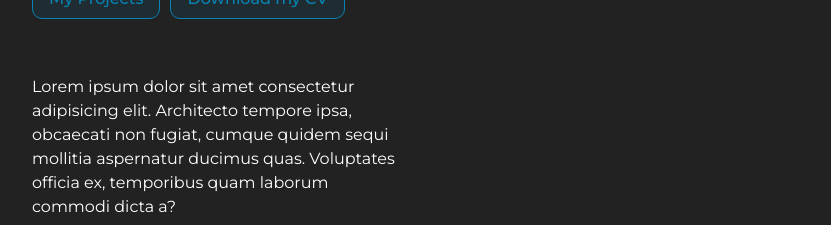
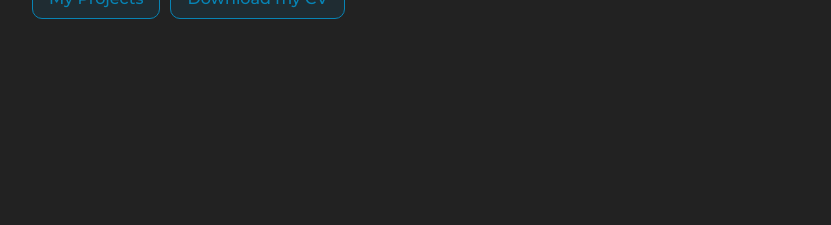
Before and after one commit to simoncriado/SC-portfolio-gatsby, a Gatsby site: page / in a window 1280 px wide. Shown: the part 485-710 px from the top of the page, without its empty margins (224-1055 px from the left). Built offline with nearby package versions, Linux system fonts and the light colour scheme; Gatsby itself is replaced by a stand-in of ours.

Commit message:
removing test p

```diff
--- a/src/pages/index.js
+++ b/src/pages/index.js
@@ -52,12 +52,6 @@ export default function Home({ data }) {
           image={data.file.childImageSharp.gatsbyImageData}
           alt="portrait"
         />
-        <p>
-          Lorem ipsum dolor sit amet consectetur adipisicing elit. Architecto
-          tempore ipsa, obcaecati non fugiat, cumque quidem sequi mollitia
-          aspernatur ducimus quas. Voluptates officia ex, temporibus quam
-          laborum commodi dicta a?
-        </p>
       </section>
     </Layout>
   )
```
